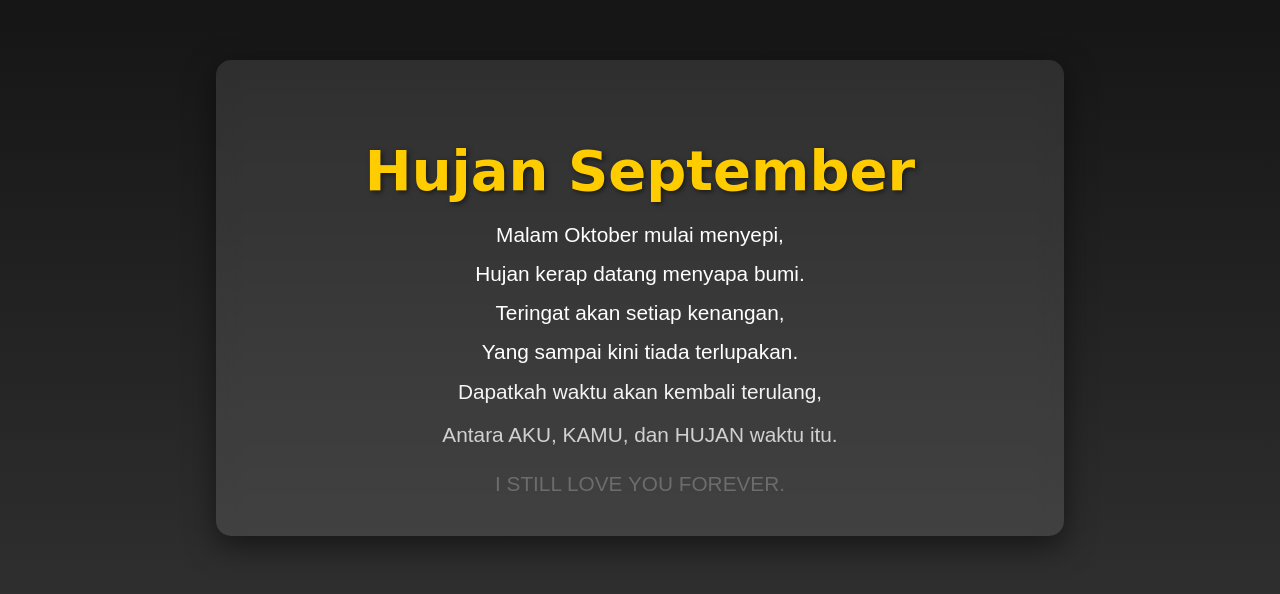
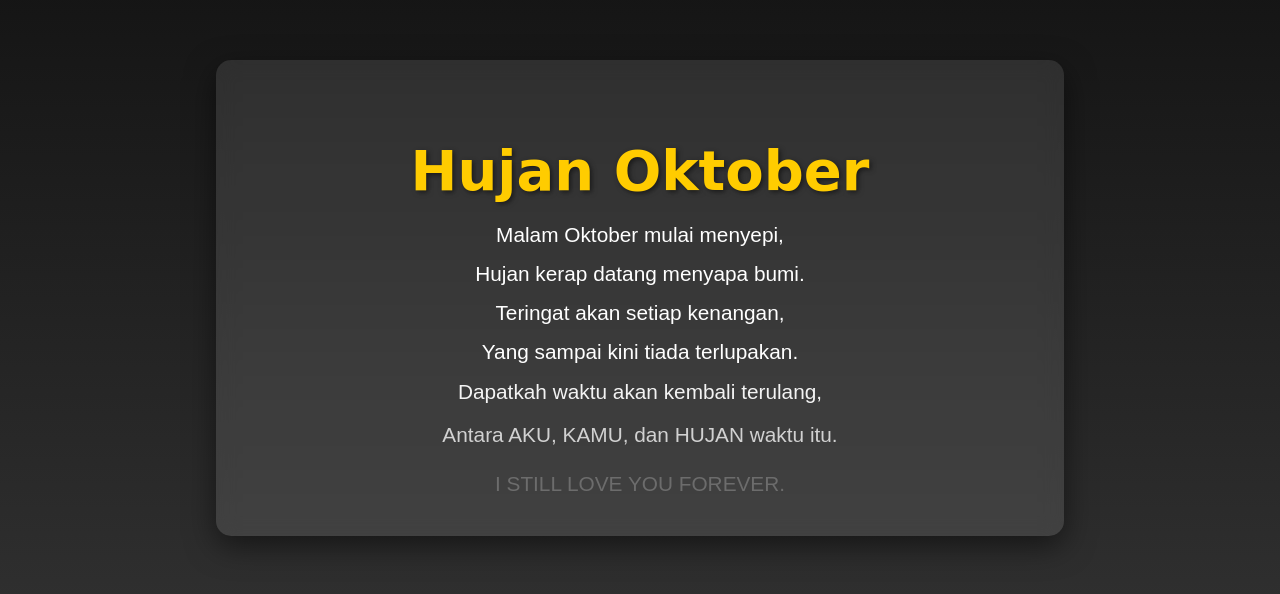
Before and after one commit to GhostHunter48/Dia.github.io, a plain HTML site: page index.html in a window 1280 px wide. Shown: the part 102-696 px from the top of the page. Drawn offline with Linux system fonts and the light colour scheme.

Commit message:
Update index.html

```diff
--- a/index.html
+++ b/index.html
@@ -9,7 +9,7 @@
 </head>
 <body>
     <div class="poem-container">
-        <h1>Hujan September</h1>
+        <h1>Hujan Oktober</h1>
             <p class="line">Malam Oktober mulai menyepi,</p>
             <p class="line">Hujan kerap datang menyapa bumi.</p>
             <p class="line">Teringat akan setiap kenangan,</p>
```
